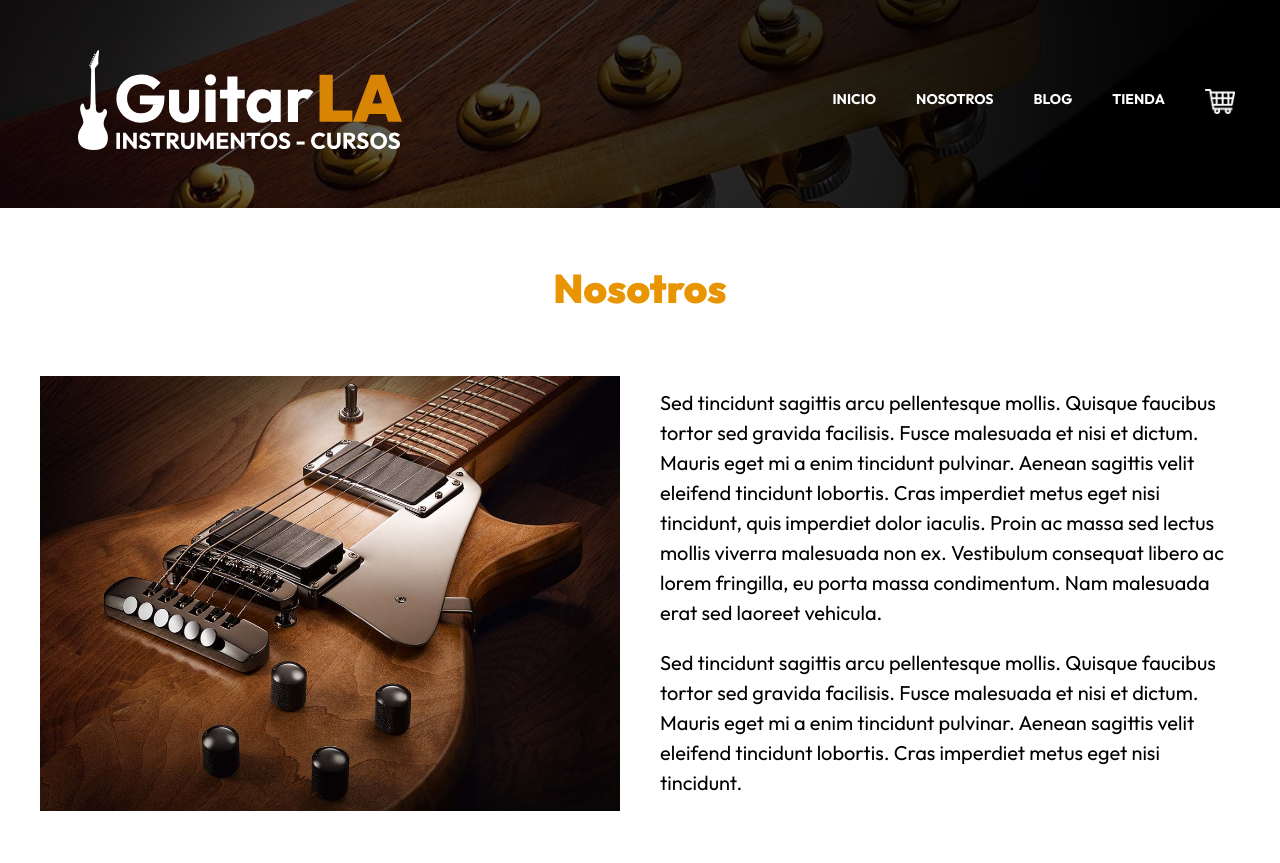
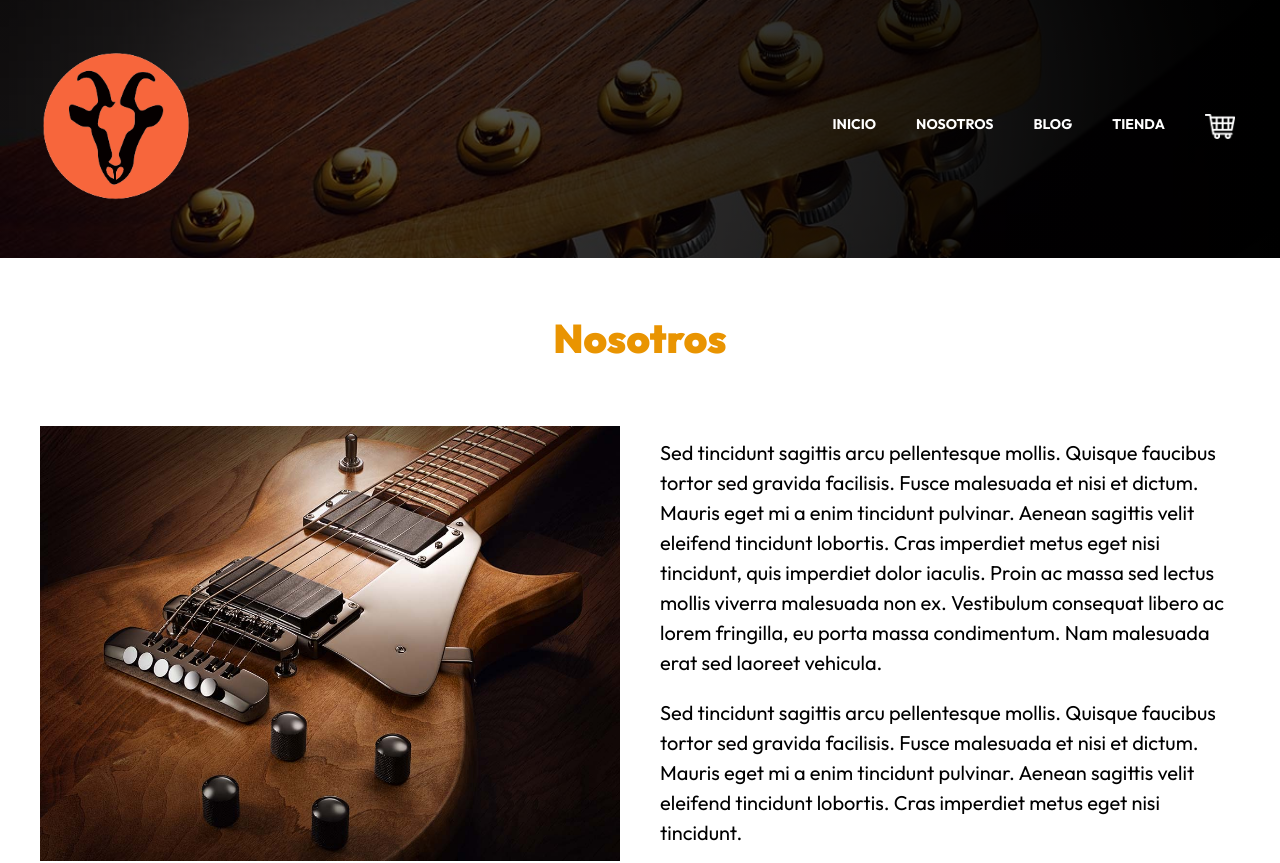
Before and after one commit to luckpapurro/reactguitarla, a Next.js app: page /nosotros in a window 1280 px wide. Shown: the top 863 px of the page. Built offline with nearby package versions, Linux system fonts and the light colour scheme.

Commit message:
22/09/13 HC 250

```diff
--- a/components/Header.js
+++ b/components/Header.js
@@ -13,7 +13,7 @@ const Header = ({ guitarra }) => {
                <Link href="/">
                   <a>
                      {/* clase 211 como tiraba unos errores explica que si dentro de Link hay imagenes se deben guardar dentro de una etiqueta de enlace*/}
-                     <Image width={400} height={100} src="/img/logo.svg" alt="Imagen logo" />
+                     <Image width={150} height={150} src="/img/CabraLogo.png" alt="Imagen logo" />
                   </a>
                </Link>
                <nav className={styles.navegacion}>
--- a/styles/Header.module.css
+++ b/styles/Header.module.css
@@ -108,7 +108,7 @@
       display: block;
       position: absolute;
       right: 0;
-      bottom: 171px;
+      bottom: 0px;
       animation-name: mostrarImagen;
       animation-duration: 2s;
       animation-iteration-count: 1; /* si se pone se ejecuta la animacion la cantidad de veces deseada */
```
Also changed, not shown: public/img/CabraGuitars.png (added), public/img/CabraLogo.png (added).
